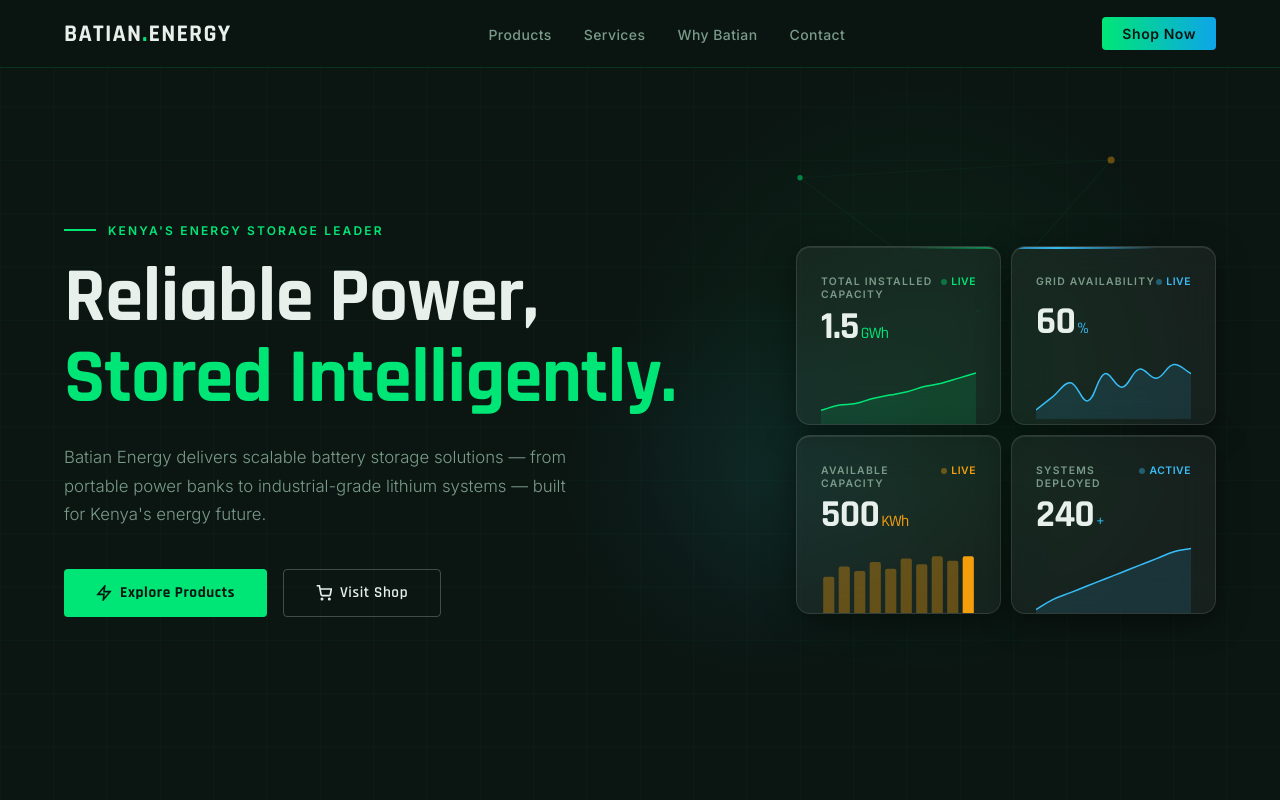
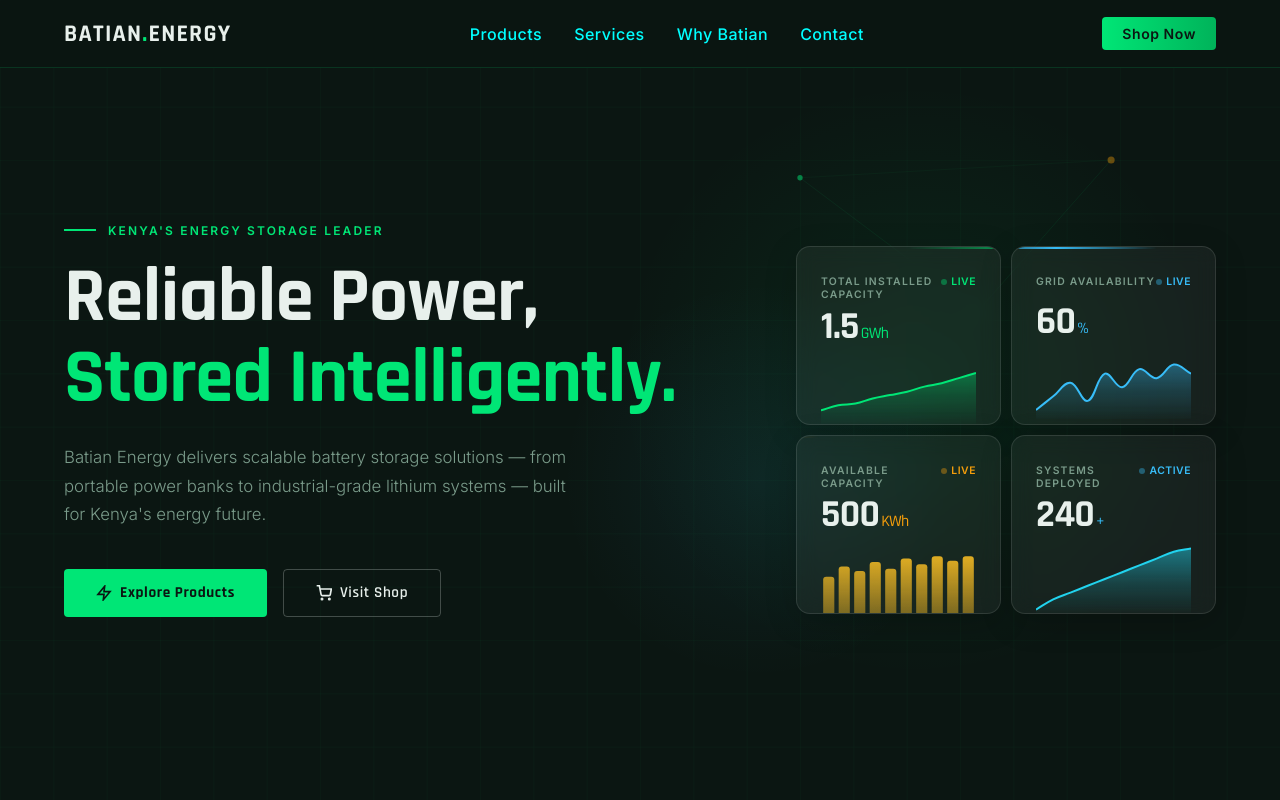
Before and after one commit to Rigelabs/batian_energy_landing, a plain HTML site: page index.html in a window 1280 px wide. Shown: the top 800 px of the page. Drawn offline with nearby package versions, Linux system fonts and the light colour scheme.

Commit message:
replace index

```diff
--- a/index.html
+++ b/index.html
@@ -54,13 +54,13 @@
   .nav-logo span { color: var(--green); }
   .nav-links { display: flex; gap: 2rem; list-style: none; }
   .nav-links a {
-    color: var(--muted); text-decoration: none;
-    font-size: 0.875rem; font-weight: 500; letter-spacing: 0.03em;
+    color: cyan; text-decoration: none;
+    font-size: 16px; font-weight: 500; letter-spacing: 0.03em;
     transition: color .2s;
   }
   .nav-links a:hover { color: var(--green); }
   .nav-cta {
-    background: linear-gradient(90deg, var(--green), var(--sky-dim));
+    background: linear-gradient(90deg, var(--green), var(--green-dim));
     color: #0B1612;
     padding: 0.5rem 1.25rem; border-radius: 4px;
     font-weight: 600; font-size: 0.875rem;
@@ -199,15 +199,17 @@
   }
   .stat-card {
     background: rgba(255,255,255,0.05);
-    backdrop-filter: blur(20px);
-    -webkit-backdrop-filter: blur(20px);
+  backdrop-filter: blur(10px);
+  -webkit-backdrop-filter: blur(10px); /* Safari support */
     border: 1px solid rgba(255,255,255,0.11);
     border-radius: 14px;
     padding: 1.75rem 1.5rem 0;
     position: relative;
     overflow: hidden;
     min-height: 160px;
-    box-shadow: 0 8px 32px rgba(0,0,0,0.45), inset 0 1px 0 rgba(255,255,255,0.09);
+
+     box-shadow: 0 8px 32px rgba(0, 0, 0, 0.2);
+
     transition: box-shadow .25s, border-color .25s, transform .2s;
   }
   .stat-card:hover {
@@ -761,14 +763,32 @@
 <script src="https://cdnjs.cloudflare.com/ajax/libs/Chart.js/4.4.1/chart.umd.js"></script>
 <script>
   // ── Sparkline helper ──
-  function makeSparkline(id, data, color, fillColor, type) {
+  function makeSparkline(id, data, color, type) {
     const canvas = document.getElementById(id);
     if (!canvas) return;
     const wrap = canvas.parentElement;
     canvas.width  = wrap.clientWidth  || 220;
-    canvas.height = wrap.clientHeight || 56;
+    canvas.height = wrap.clientHeight || 72;
+    const ctx = canvas.getContext('2d');
 
     const isBar = type === 'bar';
+
+    // Build a top→bottom gradient fill
+    let fillColor;
+    if (isBar) {
+      // Bar: solid top, fades slightly at base
+      const g = ctx.createLinearGradient(0, 0, 0, canvas.height);
+      g.addColorStop(0,   color);
+      g.addColorStop(1,   color.replace(')', ', 0.45)').replace('rgb', 'rgba'));
+      fillColor = g;
+    } else {
+      const g = ctx.createLinearGradient(0, 0, 0, canvas.height);
+      g.addColorStop(0,   color.replace(')', ', 0.55)').replace('rgb', 'rgba'));
+      g.addColorStop(0.6, color.replace(')', ', 0.18)').replace('rgb', 'rgba'));
+      g.addColorStop(1,   color.replace(')', ', 0.02)').replace('rgb', 'rgba'));
+      fillColor = g;
+    }
+
     new Chart(canvas, {
       type: isBar ? 'bar' : 'line',
       data: {
@@ -776,19 +796,17 @@
         datasets: [{
           data,
           borderColor: color,
-          backgroundColor: isBar
-            ? data.map((_, i) => i === data.length - 1 ? color : fillColor)
-            : fillColor,
-          borderWidth: isBar ? 0 : 1.5,
+          backgroundColor: fillColor,
+          borderWidth: isBar ? 0 : 2,
           pointRadius: 0,
           tension: 0.4,
           fill: !isBar,
-          borderRadius: isBar ? 2 : 0,
+          borderRadius: isBar ? 3 : 0,
         }]
       },
       options: {
         responsive: false,
-        animation: { duration: 1200, easing: 'easeInOutQuart' },
+        animation: { duration: 1400, easing: 'easeInOutQuart' },
         plugins: { legend: { display: false }, tooltip: { enabled: false } },
         scales: {
           x: { display: false },
@@ -822,36 +840,32 @@
       animateCount(document.getElementById('count-cap'), 500, 2400);
       animateCount(document.getElementById('count-sys'), 240, 2600);
 
-      // Sparklines
-      // Card 1 — Installed Capacity (green area line, upward trend)
+      // Sparklines — rich saturated colors
+      // Card 1 — Installed Capacity: vivid green
       makeSparkline('chart-twh',
         [0.4, 0.55, 0.6, 0.75, 0.85, 0.95, 1.1, 1.2, 1.35, 1.5],
-        '#00E676',
-        'rgba(0,230,118,0.12)',
+        'rgb(0,230,118)',
         'line'
       );
 
-      // Card 2 — Grid Availability (sky blue area, oscillating)
+      // Card 2 — Grid Availability: electric sky blue
       makeSparkline('chart-grid',
         [52, 55, 58, 54, 60, 57, 61, 59, 62, 60],
-        '#38BDF8',
-        'rgba(56,189,248,0.12)',
+        'rgb(56,189,248)',
         'line'
       );
 
-      // Card 3 — Available Capacity (amber bar chart)
+      // Card 3 — Available Capacity: rich amber/gold bars
       makeSparkline('chart-cap',
         [320, 410, 370, 450, 390, 480, 430, 500, 460, 500],
-        '#F59E0B',
-        'rgba(245,158,11,0.35)',
+        'rgb(251,191,36)',
         'bar'
       );
 
-      // Card 4 — Systems Deployed (sky blue stepped line)
+      // Card 4 — Systems Deployed: vivid cyan-blue line
       makeSparkline('chart-sys',
         [60, 90, 110, 130, 150, 170, 190, 210, 230, 240],
-        '#38BDF8',
-        'rgba(56,189,248,0.12)',
+        'rgb(34,211,238)',
         'line'
       );
     }, 400);
```
